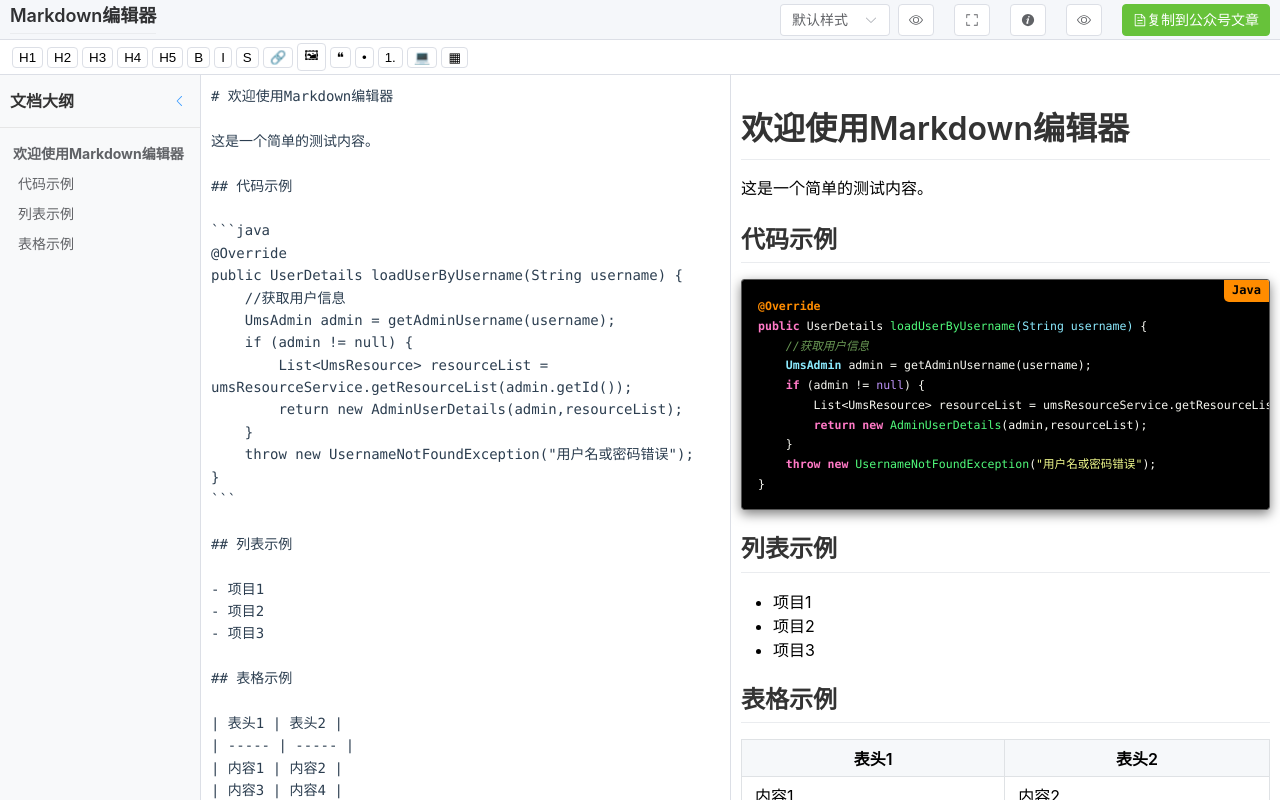
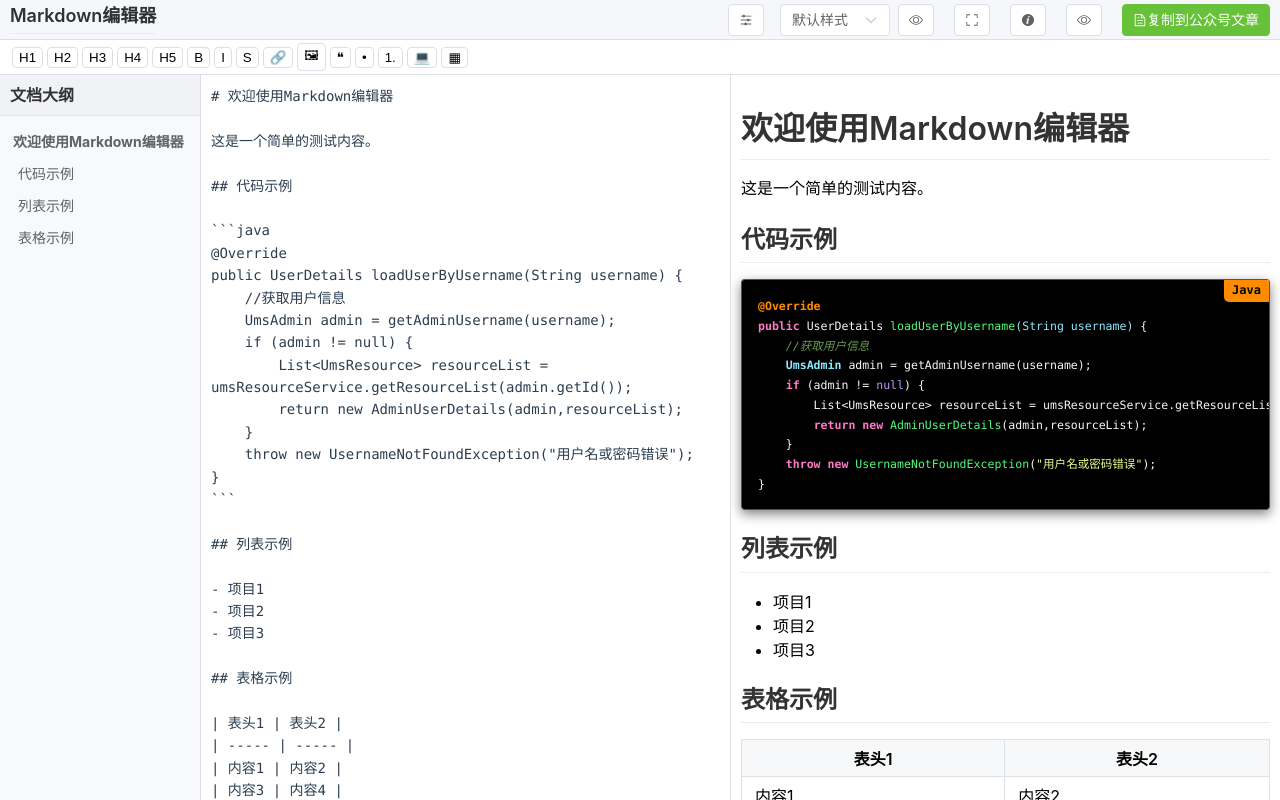
Before and after one commit to 7VVI/markdown-editor, a Vue app: page / in a window 1280 px wide. Built offline with nearby package versions, Linux system fonts and the light colour scheme.

Commit message:
平滑折叠大纲

```diff
--- a/src/components/MarkdownEditor.vue
+++ b/src/components/MarkdownEditor.vue
@@ -6,6 +6,10 @@
         <h2>Markdown编辑器</h2>
       </div>
       <div class="header-right">
+        <el-button @click="toggleOutline" title="切换大纲" class="outline-toggle-btn">
+          <el-icon v-if="!showOutline"><Menu /></el-icon>
+          <el-icon v-else><Operation /></el-icon>
+        </el-button>
         <el-select v-model="currentTheme" placeholder="选择主题" @change="changeTheme">
           <el-option
             v-for="theme in themes"
@@ -57,12 +61,9 @@
     <div class="editor-content" ref="editorContent">
       <div class="editor-container">
         <!-- 大纲区域 -->
-        <div class="outline-container" v-show="showOutline">
+        <div class="outline-container" :class="{ 'outline-collapsed': !showOutline }">
           <div class="outline-header">
             <h3>文档大纲</h3>
-            <el-button type="text" @click="toggleOutline" class="outline-toggle">
-              <el-icon><ArrowLeft /></el-icon>
-          </el-button>
           </div>
           <div class="outline-body">
             <div
@@ -218,7 +219,7 @@ const colorPresets = ref([
 ])
 
 // 大纲相关状态
-const showOutline = ref(true)
+const showOutline = ref(localStorage.getItem('outlineVisible') !== 'false')
 const outline = ref([])
 const currentHeadingIndex = ref(-1)
 
@@ -1380,6 +1381,8 @@ function endDrag() {
 // 切换大纲显示
 function toggleOutline() {
   showOutline.value = !showOutline.value
+  // 保存大纲显示状态到本地存储
+  localStorage.setItem('outlineVisible', showOutline.value ? 'true' : 'false')
 }
 
 // 解析Markdown内容生成大纲
@@ -2127,6 +2130,40 @@ onUnmounted(() => {
   flex-shrink: 0;
   position: relative;
   z-index: 999;
+  transition: width 0.3s cubic-bezier(0.4, 0, 0.2, 1);
+  overflow: hidden; /* 防止内容溢出 */
+}
+
+.outline-collapsed {
+  width: 0 !important;
+  border-right: none;
+}
+
+/* 防止大纲内容在折叠过程中闪烁 */
+.outline-collapsed .outline-header,
+.outline-collapsed .outline-body {
+  opacity: 0;
+  visibility: hidden;
+  transform: translateX(-20px);
+  transition: opacity 0.2s ease, visibility 0.2s ease, transform 0.2s ease;
+}
+
+.outline-header,
+.outline-body {
+  opacity: 1;
+  visibility: visible;
+  transform: translateX(0);
+  transition: opacity 0.3s ease 0.05s, visibility 0.3s ease 0.05s, transform 0.3s ease 0.05s;
+  width: 100%;
+}
+
+.outline-toggle-btn {
+  margin-right: 8px;
+  transition: transform 0.3s ease;
+}
+
+.outline-toggle-btn:hover {
+  transform: scale(1.1);
 }
 
 .outline-header {
@@ -2135,22 +2172,35 @@ onUnmounted(() => {
   display: flex;
   justify-content: space-between;
   align-items: center;
+  background-color: #f0f2f5;
 }
 
 .outline-header h3 {
   margin: 0;
   font-size: 16px;
   color: #333;
-}
-
-.outline-toggle {
-  padding: 2px;
+  font-weight: 600;
 }
 
 .outline-body {
   flex: 1;
   overflow-y: auto;
   padding: 10px 0;
+  scrollbar-width: thin;
+  scrollbar-color: #c0c4cc #f4f4f4;
+}
+
+.outline-body::-webkit-scrollbar {
+  width: 6px;
+}
+
+.outline-body::-webkit-scrollbar-track {
+  background: #f4f4f4;
+}
+
+.outline-body::-webkit-scrollbar-thumb {
+  background-color: #c0c4cc;
+  border-radius: 3px;
 }
 
 .outline-item {
@@ -2161,10 +2211,12 @@ onUnmounted(() => {
   overflow: hidden;
   text-overflow: ellipsis;
   transition: all 0.2s;
+  margin-bottom: 2px;
 }
 
 .outline-item:hover {
   background-color: #ebeef5;
+  border-left-color: #a0cfff;
 }
 
 .outline-item.active {
```
Lines whose indentation alone changed are shown as unchanged.
